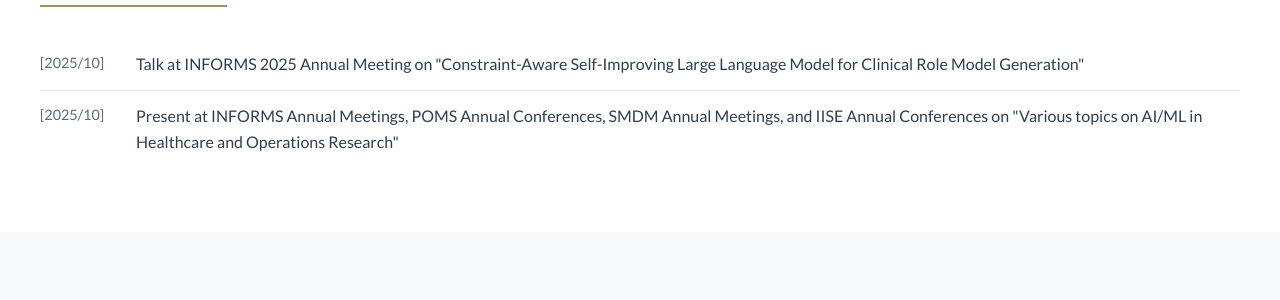
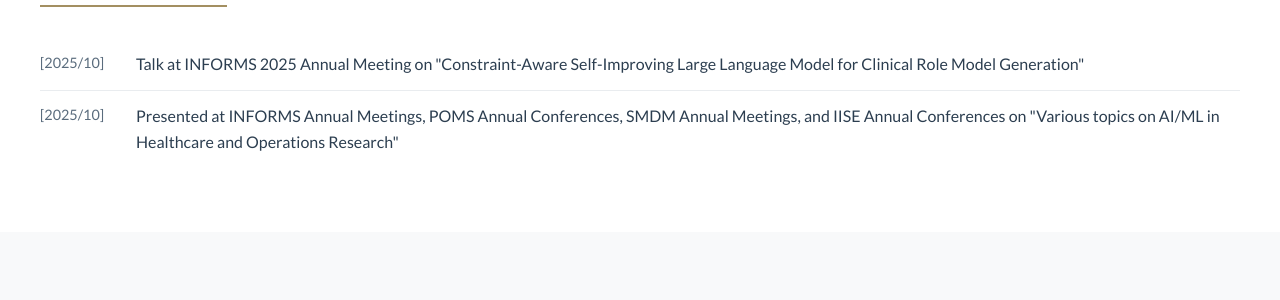
Before and after one commit to CheYiLiao/CheYiLiao.github.io, a Jekyll site: the page built from index.html, in a window 1280 px wide and 900 px high, scrolled down 5078 px. Shown: the part 154-454 px from the top of the window. Built offline with Jekyll 4.4.1, drawn with Linux system fonts in a browser that asks for light colours.

Commit message:
update talks

```diff
--- a/_data/talks.yml
+++ b/_data/talks.yml
@@ -7,6 +7,6 @@
   title: "Constraint-Aware Self-Improving Large Language Model for Clinical Role Model Generation"
 
 - date: "2025/10"
-  type: "Present"
+  type: "Presented"
   venue: "INFORMS Annual Meetings, POMS Annual Conferences, SMDM Annual Meetings, and IISE Annual Conferences"
   title: "Various topics on AI/ML in Healthcare and Operations Research"
```
